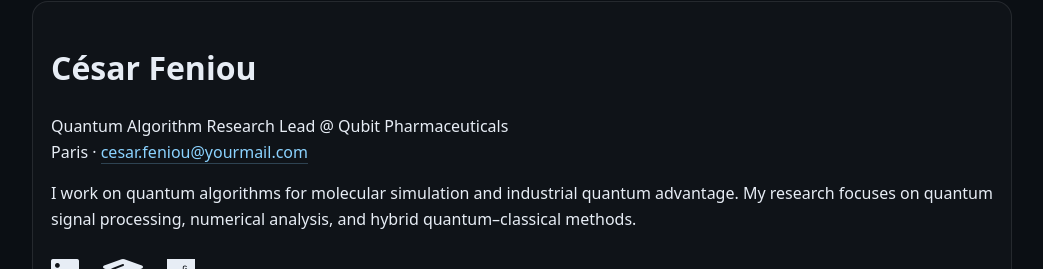
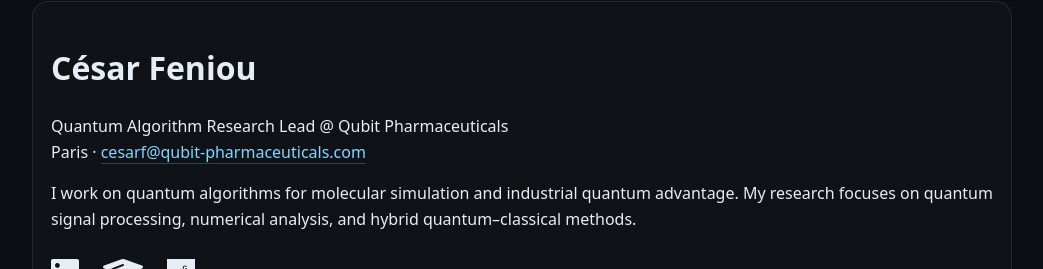
Before and after one commit to cesarfeniou/cesarfeniou.github.io, a Jekyll site: the page built from index.md, in a window 1280 px wide and 1080 px high, cut to the strip 127-396 px from the top of the window. Shown: the whole strip, without its empty margins (118-1161 px from the left). Built offline with Jekyll 4.4.1, drawn with Linux system fonts in a browser that asks for light colours.

Commit message:
Update index.md

```diff
--- a/index.md
+++ b/index.md
@@ -10,7 +10,7 @@
 
     <p class="intro-meta">
       Quantum Algorithm Research Lead @ Qubit Pharmaceuticals<br>
-      Paris · <a href="mailto:cesar.feniou@yourmail.com">cesar.feniou@yourmail.com</a>
+      Paris · <a href="mailto:cesarf@aubit-pharmaceuticals.com">cesarf@qubit-pharmaceuticals.com</a>
     </p>
 
     <p>
```
